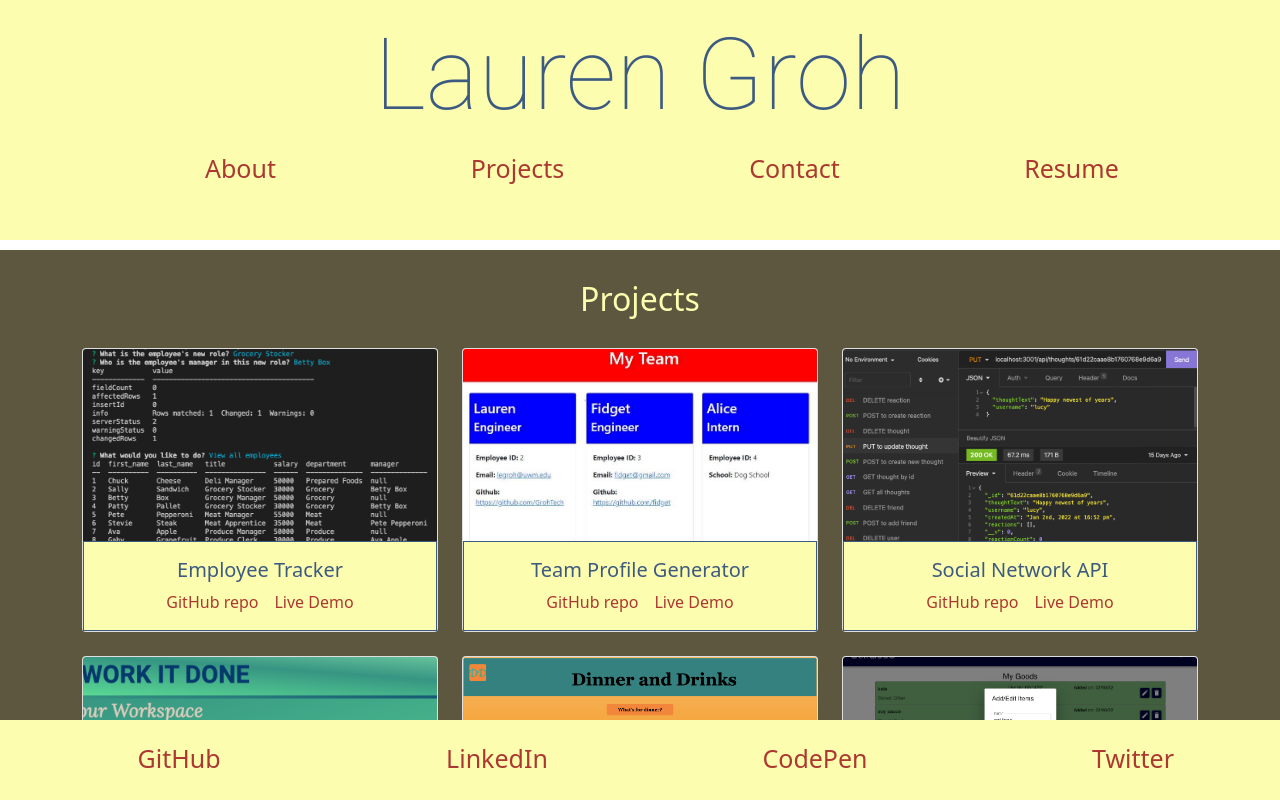
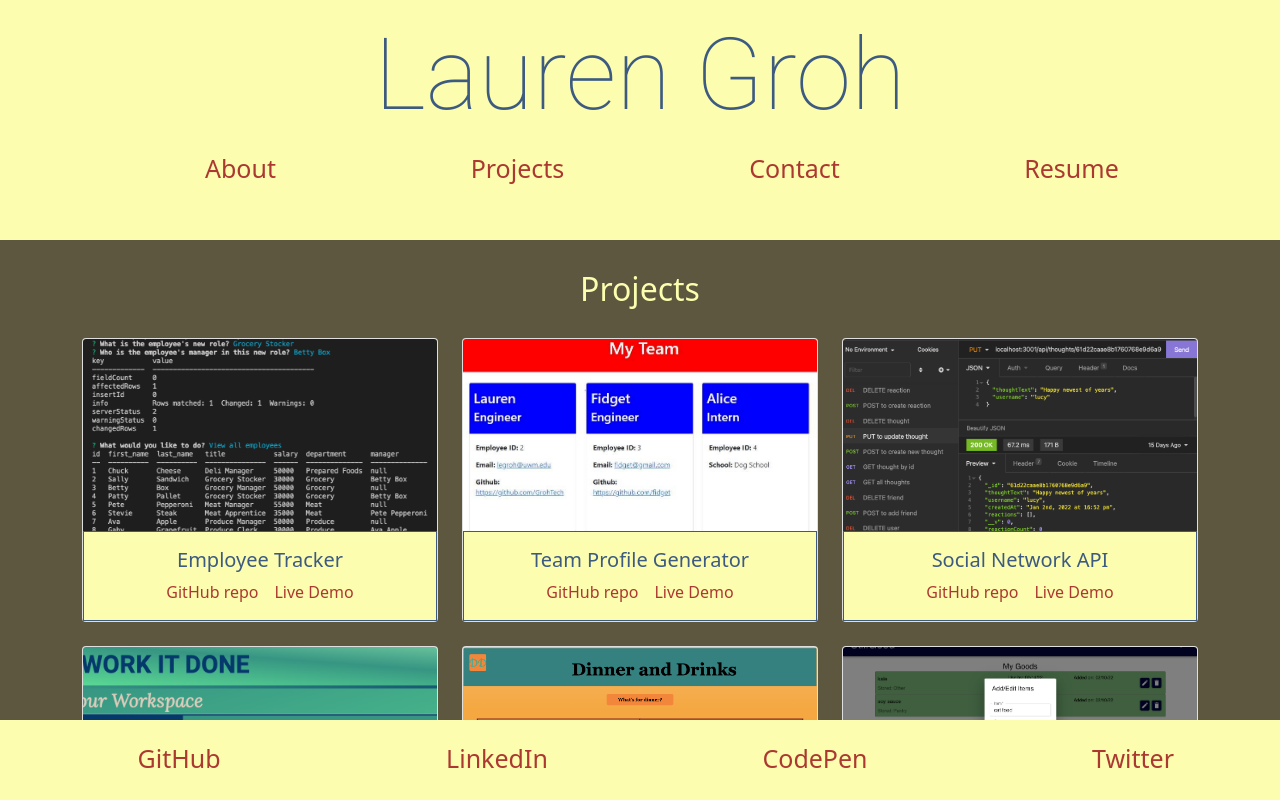
Before and after one commit to GrohTech/react-portfolio, a React (Create React App) app: page /projects in a window 1280 px wide. Built offline with nearby package versions, Linux system fonts and the light colour scheme.

Commit message:
fix margin issue

```diff
--- a/src/components/Contact/Contact.css
+++ b/src/components/Contact/Contact.css
@@ -3,7 +3,6 @@
     background-color: #AC3931;
     color: #FCFDAF;
     height: 100vh;
-    margin-top: 10px;
 }
 .contact h2 {
     margin-bottom: 20px;
--- a/src/components/Projects/Projects.css
+++ b/src/components/Projects/Projects.css
@@ -3,7 +3,6 @@
     padding: 30px 0px;
     color: #FCFDAF;
     height: 100vh;
-    margin-top: 10px;
 }
 .projects h2 {
     margin-bottom: 30px;
--- a/src/components/Resume/Resume.css
+++ b/src/components/Resume/Resume.css
@@ -4,7 +4,6 @@
     font-size: 25px;
     padding: 30px 0px;
     height: 100vh;
-    margin-top: 10px;
 }
 .resume h2 {
     margin-bottom: 30px;
```
